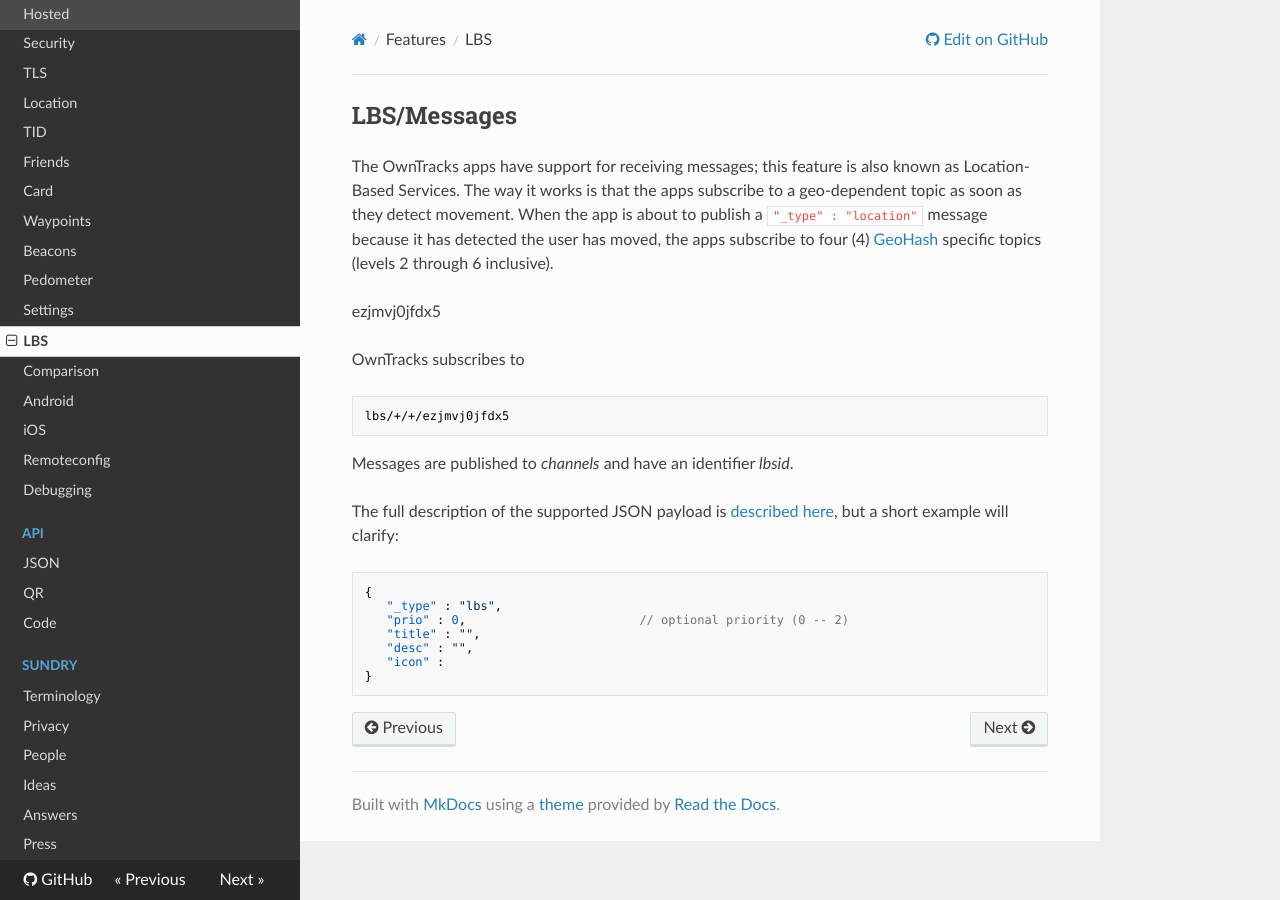
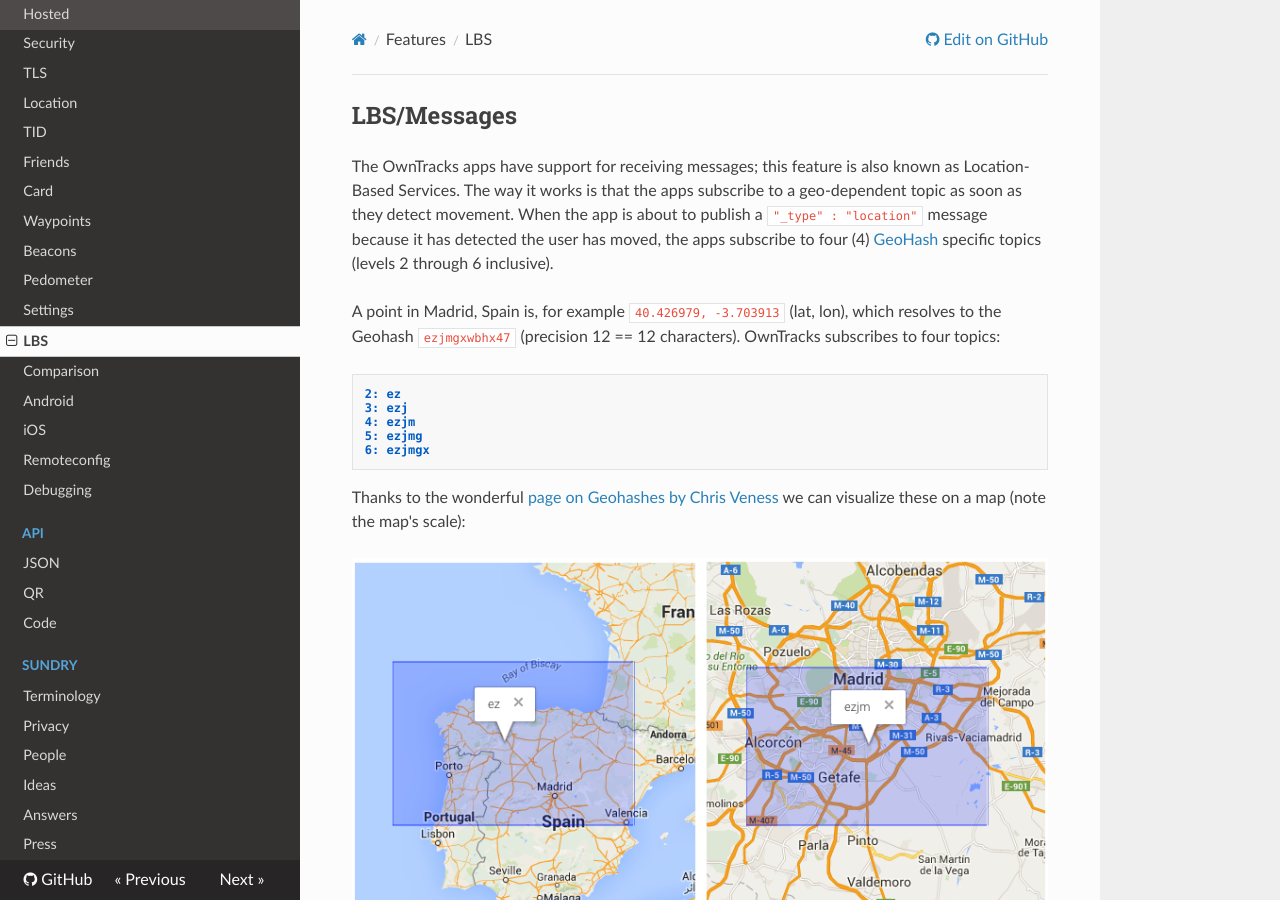
Before and after one commit to owntracks/booklet, an MkDocs documentation site: the page built from docs/features/lbs.md, in a window 1280 px wide and 900 px high. Built offline with MkDocs 1.6.1, drawn with Linux system fonts in a browser that asks for light colours; nearby versions of some CDN libraries; old or Windows-style settings are respelled for this version of MkDocs.

Commit message:
lbs page

````diff
--- a/docs/features/lbs.md
+++ b/docs/features/lbs.md
@@ -2,15 +2,20 @@
 
 The OwnTracks apps have support for receiving messages; this feature is also known as Location-Based Services. The way it works is that the apps subscribe to a geo-dependent topic as soon as they detect movement. When the app is about to publish a `"_type" : "location"` message because it has detected the user has moved, the apps subscribe to four (4) [GeoHash](https://en.wikipedia.org/wiki/Geohash) specific topics (levels 2 through 6 inclusive).
 
-ezjmvj0jfdx5
-
-OwnTracks subscribes to
+A point in Madrid, Spain is, for example `40.426979, -3.703913` (lat, lon), which resolves to the Geohash `ezjmgxwbhx47` (precision 12 == 12 characters). OwnTracks subscribes to four topics:
 
 ```
-lbs/+/+/ezjmvj0jfdx5
+2: ez
+3: ezj
+4: ezjm
+5: ezjmg
+6: ezjmgx
 ```
 
-Messages are published to _channels_ and have an identifier _lbsid_.
+Thanks to the wonderful [page on Geohashes by Chris Veness](http://www.movable-type.co.uk/scripts/geohash.html) we can visualize these on a map (note the map's scale):
+
+![lbs geohash](images/lbs-geohash.png)
+
 
 The full description of the supported JSON payload is [described here](../tech/json.md), but a short example will clarify:
 
````
Also changed, not shown: docs/features/images/lbs-geohash.png (added).
